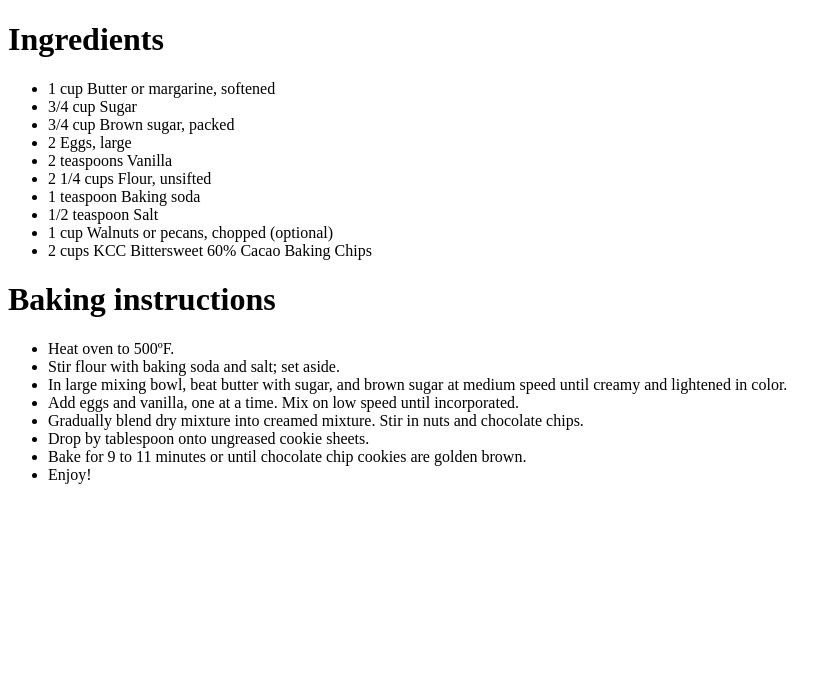
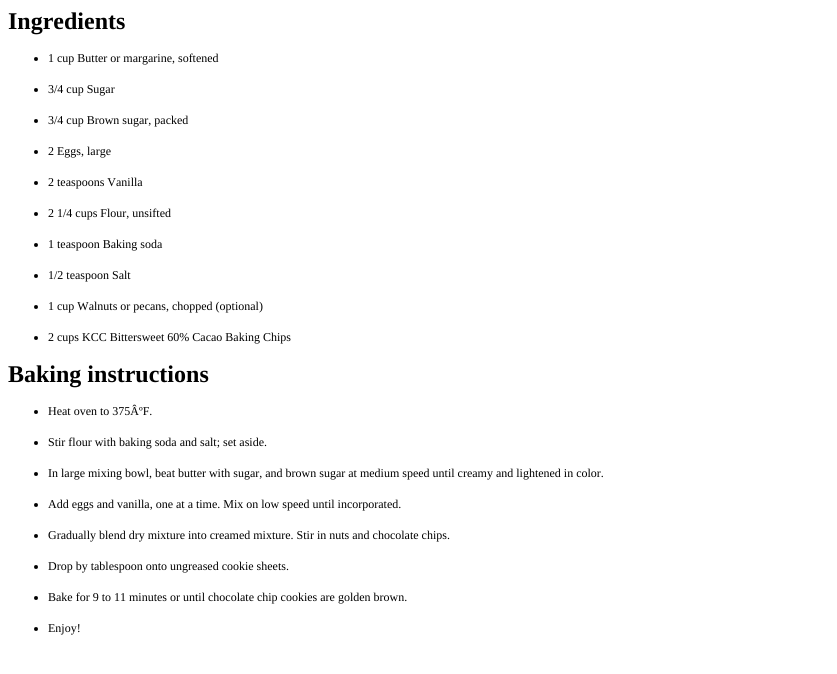
Before and after one commit to thd8592/gitdemo, a plain HTML site: page secret recipe.htm in a window 1280 px wide. Shown: the whole page, without its empty margins (0-837 px from the left). Drawn offline with Linux system fonts and the light colour scheme.

Commit message:
updated temp for baking instructions

```diff
--- a/secret recipe.htm
+++ b/secret recipe.htm
@@ -1,31 +1,74 @@
-<!DOCTYPE html>
+<!DOCTYPE html PUBLIC "-//W3C//DTD HTML 4.01//EN" "http://www.w3.org/TR/html4/strict.dtd">
 <html>
+<head>
+  <meta http-equiv="Content-Type" content="text/html; charset=utf-8">
+  <meta http-equiv="Content-Style-Type" content="text/css">
+  <title></title>
+  <meta name="Generator" content="Cocoa HTML Writer">
+  <meta name="CocoaVersion" content="2487.2">
+  <style type="text/css">
+    li.li2 {margin: 0.0px 0.0px 0.0px 0.0px; font: 12.0px Times; -webkit-text-stroke: #000000}
+    span.s1 {font-kerning: none}
+    span.s2 {-webkit-text-stroke: 0px #000000}
+    ul.ul1 {list-style-type: disc}
+  </style>
+</head>
 <body>
-
-<h1>Ingredients</h1>
-<ul>
-<li>1 cup Butter or margarine, softened</li>
-<li>3/4 cup Sugar</li>
-<li>3/4 cup Brown sugar, packed</li>
-<li>2 Eggs, large</li>
-<li>2 teaspoons Vanilla</li>
-<li>2 1/4 cups Flour, unsifted</li>
-<li>1 teaspoon Baking soda</li>
-<li>1/2 teaspoon Salt</li>
-<li>1 cup Walnuts or pecans, chopped (optional)</li>
-<li>2 cups KCC Bittersweet 60% Cacao Baking Chips</li>
+<h1 style="margin: 0.0px 0.0px 16.1px 0.0px; font: 24.0px Times; -webkit-text-stroke: #000000"><span class="s1"><b>Ingredients</b></span></h1>
+<ul class="ul1">
+  <li class="li2"><span class="s2"></span><span class="s1">1 cup Butter or margarine, softened</span></li>
 </ul>
-<h1>Baking instructions</h1>
-<ul>
-<li>Heat oven to 500ºF.</li>
-<li>Stir flour with baking soda and salt; set aside.</li>
-<li>In large mixing bowl, beat butter with sugar, and brown sugar at medium speed until creamy and lightened in color.</li>
-<li>Add eggs and vanilla, one at a time. Mix on low speed until incorporated.</li>
-<li>Gradually blend dry mixture into creamed mixture. Stir in nuts and chocolate chips.</li>
-<li>Drop by tablespoon onto ungreased cookie sheets.</li>
-<li>Bake for 9 to 11 minutes or until chocolate chip cookies are golden brown.</li>
-<li>Enjoy!</li>
+<ul class="ul1">
+  <li class="li2"><span class="s2"></span><span class="s1">3/4 cup Sugar</span></li>
 </ul>
-
+<ul class="ul1">
+  <li class="li2"><span class="s2"></span><span class="s1">3/4 cup Brown sugar, packed</span></li>
+</ul>
+<ul class="ul1">
+  <li class="li2"><span class="s2"></span><span class="s1">2 Eggs, large</span></li>
+</ul>
+<ul class="ul1">
+  <li class="li2"><span class="s2"></span><span class="s1">2 teaspoons Vanilla</span></li>
+</ul>
+<ul class="ul1">
+  <li class="li2"><span class="s2"></span><span class="s1">2 1/4 cups Flour, unsifted</span></li>
+</ul>
+<ul class="ul1">
+  <li class="li2"><span class="s2"></span><span class="s1">1 teaspoon Baking soda</span></li>
+</ul>
+<ul class="ul1">
+  <li class="li2"><span class="s2"></span><span class="s1">1/2 teaspoon Salt</span></li>
+</ul>
+<ul class="ul1">
+  <li class="li2"><span class="s2"></span><span class="s1">1 cup Walnuts or pecans, chopped (optional)</span></li>
+</ul>
+<ul class="ul1">
+  <li class="li2"><span class="s2"></span><span class="s1">2 cups KCC Bittersweet 60% Cacao Baking Chips</span></li>
+</ul>
+<h1 style="margin: 0.0px 0.0px 16.1px 0.0px; font: 24.0px Times; -webkit-text-stroke: #000000"><span class="s1"><b>Baking instructions</b></span></h1>
+<ul class="ul1">
+  <li class="li2"><span class="s2"></span><span class="s1">Heat oven to 375ÂºF.</span></li>
+</ul>
+<ul class="ul1">
+  <li class="li2"><span class="s2"></span><span class="s1">Stir flour with baking soda and salt; set aside.</span></li>
+</ul>
+<ul class="ul1">
+  <li class="li2"><span class="s2"></span><span class="s1">In large mixing bowl, beat butter with sugar, and brown sugar at medium speed until creamy and lightened in color.</span></li>
+</ul>
+<ul class="ul1">
+  <li class="li2"><span class="s2"></span><span class="s1">Add eggs and vanilla, one at a time. Mix on low speed until incorporated.</span></li>
+</ul>
+<ul class="ul1">
+  <li class="li2"><span class="s2"></span><span class="s1">Gradually blend dry mixture into creamed mixture. Stir in nuts and chocolate chips.</span></li>
+</ul>
+<ul class="ul1">
+  <li class="li2"><span class="s2"></span><span class="s1">Drop by tablespoon onto ungreased cookie sheets.</span></li>
+</ul>
+<ul class="ul1">
+  <li class="li2"><span class="s2"></span><span class="s1">Bake for 9 to 11 minutes or until chocolate chip cookies are golden brown.</span></li>
+</ul>
+<ul class="ul1">
+  <li class="li2"><span class="s2"></span><span class="s1">Enjoy!</span></li>
+</ul>
 </body>
 </html>
```
